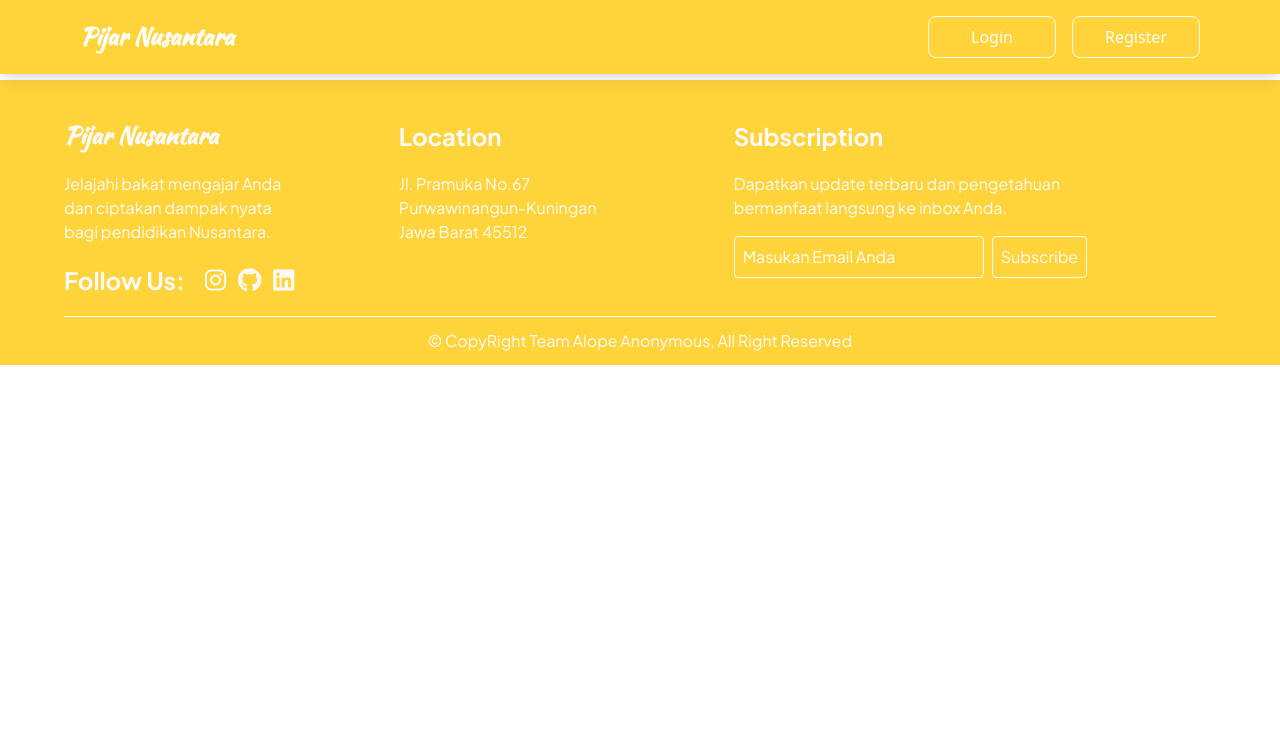
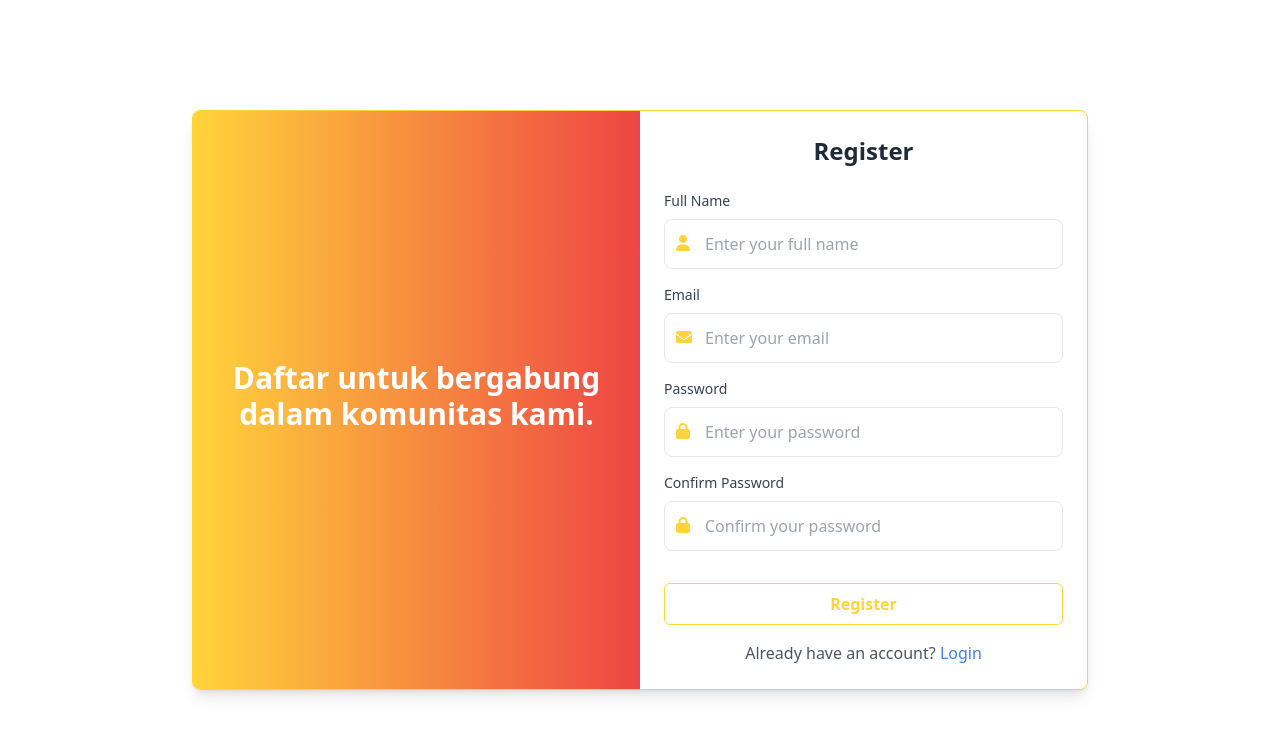
Before and after one commit to ilhamhafidz404/Competition_ITC_PijarNusantara_FE, a Vue app: page /register in a window 1280 px wide. Shown: the top 736 px of the page. Built offline with nearby package versions, Linux system fonts and the light colour scheme.

Commit message:
login&register

```diff
--- a/src/App.vue
+++ b/src/App.vue
@@ -1,10 +1,16 @@
 <template>
   <div>
-    <Navigation />
+    <!-- Navigation hanya ditampilkan jika rutenya bukan /login atau /register -->
+    <Navigation
+      v-if="$route.path !== '/login' && $route.path !== '/register'"
+    />
+
     <main>
       <router-view></router-view>
     </main>
-    <Footer />
+
+    <!-- Footer hanya ditampilkan jika rutenya bukan /login atau /register -->
+    <Footer v-if="$route.path !== '/login' && $route.path !== '/register'" />
   </div>
 </template>
 <script>
--- a/src/routers/index.js
+++ b/src/routers/index.js
@@ -4,6 +4,8 @@ import Detail from "../views/Detail_Program.vue";
 import Home from "../views/Home.vue";
 import List_Relawan from "../views/List_Relawan.vue";
 import Detail_Program from "../views/Detail_Program.vue";
+import Login from "../views/Login.vue";
+import Register from "../views/Register.vue";
 
 const router = createRouter({
   history: createWebHistory(),
@@ -23,6 +25,16 @@ const router = createRouter({
       name: "list_relawan",
       component: List_Relawan,
     },
+    {
+      path: "/login",
+      name: "login",
+      component: Login,
+    },
+    {
+      path: "/register",
+      name: "register",
+      component: Register,
+    },
   ],
 });
 export default router;
--- /dev/null
+++ b/src/views/Login.vue
@@ -0,0 +1,91 @@
+<template>
+  <div class="flex min-h-screen items-center justify-center p-4">
+    <!-- Wrapper Card -->
+    <div
+      class="flex border border-primary flex-col md:flex-row w-full max-w-4xl bg-white rounded-lg shadow-lg overflow-hidden"
+    >
+      <!-- Bagian Kiri: Gradien -->
+      <div
+        class="hidden md:flex md:w-1/2 bg-gradient-to-r from-primary to-red-500 items-center justify-center p-6"
+      >
+        <h1 class="text-white text-3xl font-bold mb-2 text-center">
+          Login untuk akses program dan komunitas.
+        </h1>
+      </div>
+
+      <!-- Bagian Kanan: Form Login -->
+      <div class="w-full md:w-1/2 p-6">
+        <h2 class="text-2xl font-bold text-gray-800 text-center mb-6">Login</h2>
+        <form @submit.prevent="handleSubmit">
+          <!-- Input Email -->
+          <div class="mb-4">
+            <label for="email" class="block text-sm font-medium text-gray-700">
+              Email
+            </label>
+            <div class="relative mt-2">
+              <i class="fas fa-envelope absolute left-3 top-4 text-primary"></i>
+              <input
+                type="email"
+                id="email"
+                v-model="email"
+                placeholder="Enter your email"
+                class="pl-10 w-full p-3 border rounded-lg focus:outline-none focus:ring-2 focus:ring-primary"
+                required
+              />
+            </div>
+          </div>
+
+          <!-- Input Password -->
+          <div class="mb-4">
+            <label
+              for="password"
+              class="block text-sm font-medium text-gray-700"
+            >
+              Password
+            </label>
+            <div class="relative mt-2">
+              <i class="fas fa-lock absolute left-3 top-4 text-primary"></i>
+              <input
+                type="password"
+                id="password"
+                v-model="password"
+                placeholder="Enter your password"
+                class="pl-10 w-full p-3 border rounded-lg focus:outline-none focus:ring-2 focus:ring-primary"
+                required
+              />
+            </div>
+          </div>
+
+          <!-- Tombol Login -->
+          <button
+            type="submit"
+            class="w-full border border-primary text-primary px-4 py-2 mt-4 rounded-md font-bold hover:bg-primary hover:text-white transition duration-300"
+          >
+            Login
+          </button>
+        </form>
+        <p class="mt-4 text-center text-gray-600">
+          Don't have an account?
+          <a href="/register" class="text-blue-500 hover:underline">Sign up</a>
+        </p>
+      </div>
+    </div>
+  </div>
+</template>
+
+<script>
+export default {
+  data() {
+    return {
+      email: "",
+      password: "",
+    };
+  },
+  methods: {
+    handleSubmit() {
+      console.log("Email:", this.email);
+      console.log("Password:", this.password);
+    },
+  },
+};
+</script>
--- /dev/null
+++ b/src/views/Register.vue
@@ -0,0 +1,139 @@
+<template>
+  <div class="flex min-h-screen items-center justify-center p-4">
+    <!-- Wrapper Card -->
+    <div
+      class="flex border border-primary flex-col md:flex-row w-full max-w-4xl bg-white rounded-lg shadow-lg overflow-hidden"
+    >
+      <!-- Bagian Kiri: Gradien -->
+      <div
+        class="hidden md:flex md:w-1/2 bg-gradient-to-r from-primary to-red-500 items-center justify-center p-6"
+      >
+        <h1 class="text-white text-3xl font-bold mb-2 text-center">
+          Daftar untuk bergabung dalam komunitas kami.
+        </h1>
+      </div>
+
+      <!-- Bagian Kanan: Form Register -->
+      <div class="w-full md:w-1/2 p-6">
+        <h2 class="text-2xl font-bold text-gray-800 text-center mb-6">
+          Register
+        </h2>
+        <form @submit.prevent="handleSubmit">
+          <!-- Input Nama Lengkap -->
+          <div class="mb-4">
+            <label for="name" class="block text-sm font-medium text-gray-700">
+              Full Name
+            </label>
+            <div class="relative mt-2">
+              <i class="fas fa-user absolute left-3 top-4 text-primary"></i>
+              <input
+                type="text"
+                id="name"
+                v-model="name"
+                placeholder="Enter your full name"
+                class="pl-10 w-full p-3 border rounded-lg focus:outline-none focus:ring-2 focus:ring-primary"
+                required
+              />
+            </div>
+          </div>
+
+          <!-- Input Email -->
+          <div class="mb-4">
+            <label for="email" class="block text-sm font-medium text-gray-700">
+              Email
+            </label>
+            <div class="relative mt-2">
+              <i class="fas fa-envelope absolute left-3 top-4 text-primary"></i>
+              <input
+                type="email"
+                id="email"
+                v-model="email"
+                placeholder="Enter your email"
+                class="pl-10 w-full p-3 border rounded-lg focus:outline-none focus:ring-2 focus:ring-primary"
+                required
+              />
+            </div>
+          </div>
+
+          <!-- Input Password -->
+          <div class="mb-4">
+            <label
+              for="password"
+              class="block text-sm font-medium text-gray-700"
+            >
+              Password
+            </label>
+            <div class="relative mt-2">
+              <i class="fas fa-lock absolute left-3 top-4 text-primary"></i>
+              <input
+                type="password"
+                id="password"
+                v-model="password"
+                placeholder="Enter your password"
+                class="pl-10 w-full p-3 border rounded-lg focus:outline-none focus:ring-2 focus:ring-primary"
+                required
+              />
+            </div>
+          </div>
+
+          <!-- Input Konfirmasi Password -->
+          <div class="mb-4">
+            <label
+              for="confirmPassword"
+              class="block text-sm font-medium text-gray-700"
+            >
+              Confirm Password
+            </label>
+            <div class="relative mt-2">
+              <i class="fas fa-lock absolute left-3 top-4 text-primary"></i>
+              <input
+                type="password"
+                id="confirmPassword"
+                v-model="confirmPassword"
+                placeholder="Confirm your password"
+                class="pl-10 w-full p-3 border rounded-lg focus:outline-none focus:ring-2 focus:ring-primary"
+                required
+              />
+            </div>
+          </div>
+
+          <!-- Tombol Register -->
+          <button
+            type="submit"
+            class="w-full border border-primary text-primary px-4 py-2 mt-4 rounded-md font-bold hover:bg-primary hover:text-white transition duration-300"
+          >
+            Register
+          </button>
+        </form>
+        <p class="mt-4 text-center text-gray-600">
+          Already have an account?
+          <a href="/login" class="text-blue-500 hover:underline">Login</a>
+        </p>
+      </div>
+    </div>
+  </div>
+</template>
+
+<script>
+export default {
+  data() {
+    return {
+      name: "",
+      email: "",
+      password: "",
+      confirmPassword: "",
+    };
+  },
+  methods: {
+    handleSubmit() {
+      if (this.password !== this.confirmPassword) {
+        alert("Passwords do not match!");
+        return;
+      }
+      console.log("Name:", this.name);
+      console.log("Email:", this.email);
+      console.log("Password:", this.password);
+    },
+  },
+};
+</script>
```
